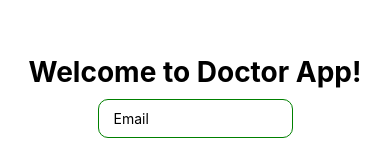
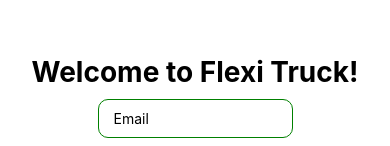
Before and after one commit to ipekkayaaa/nativeOTapp, a React Native app: screen /LoginScreen in a window 390 px wide. Shown: the part 239-385 px from the top of the page. Built offline with nearby package versions, Linux system fonts and the light colour scheme; no server answers.

Commit message:
updated firebase configuration

```diff
--- a/components/navigation/TabNavigator.js
+++ b/components/navigation/TabNavigator.js
@@ -52,7 +52,7 @@
         options={{ headerShown: false }}
       />
 
-      <Tab.Screen name="Diet" component={DietScreen} />
+      <Tab.Screen name="Healthy Life" component={DietScreen} />
       <Tab.Screen
         name="Profile"
         component={ProfileScreen}
--- a/components/screens/LoginScreen.js
+++ b/components/screens/LoginScreen.js
@@ -60,7 +60,7 @@
   return (
     <View style={styles.container}>
       <View>
-        <Text style={styles.greeting}>Welcome to Doctor App!</Text>
+        <Text style={styles.greeting}>Welcome to Flexi Truck!</Text>
       </View>
       <View style={styles.inputContainer}>
         <TextInput
```
Also changed, not shown: firebase.js (+31 -5 lines), 14 other files (tests, documents, lock files or other folders).
